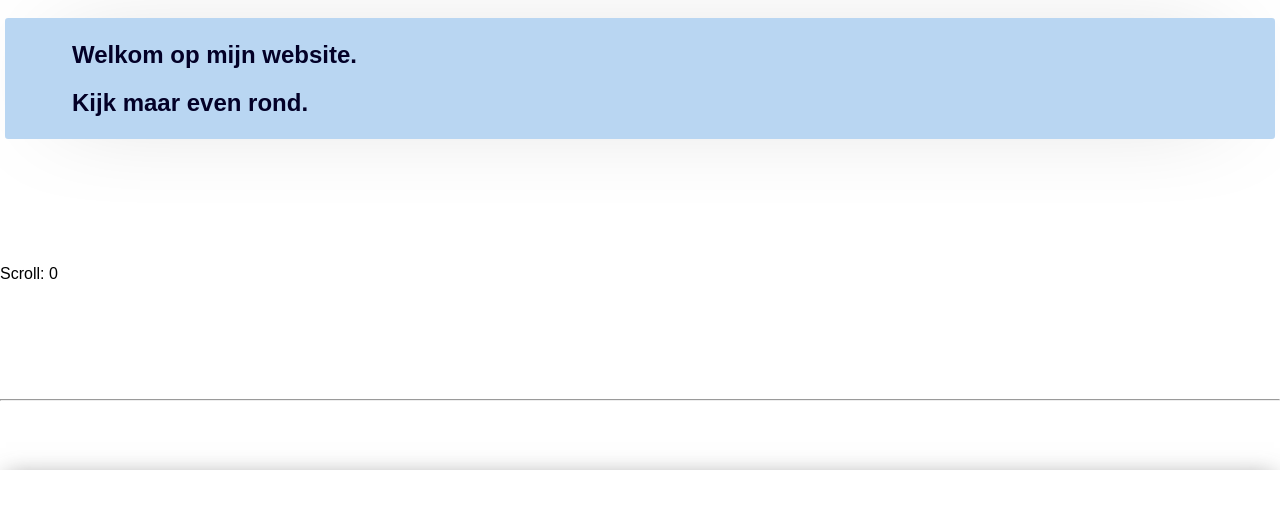
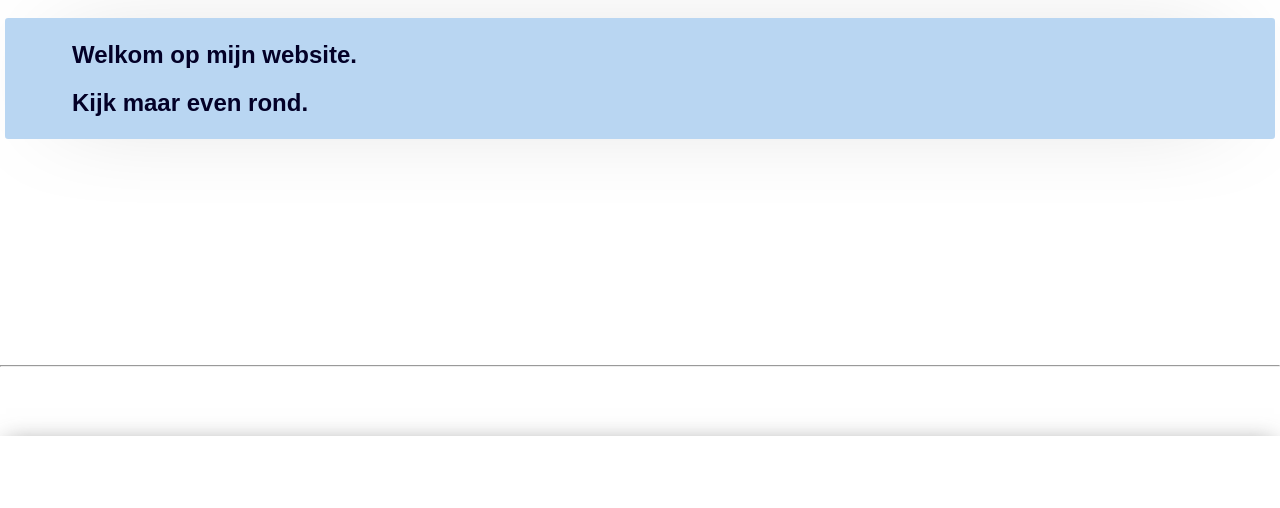
Before and after one commit to OscarNOW/old-website, a plain HTML site: page index.html in a window 1280 px wide. Shown: the part 100-608 px from the top of the page. Drawn offline with nearby package versions, Linux system fonts and the light colour scheme.

Commit message:
Bug fixing, Removing debugging

```diff
--- a/index.html
+++ b/index.html
@@ -45,7 +45,7 @@ body {
   color: #FFFFFF;
   border: 3px solid #2956A8;
   border-radius: 1vmax;
-  transition: box-shadow 0.5s, -webkit-box-shadow 0.5s, -moz-box-shadow 0.5s, border-radius 0.5s, text-align 0.5s, margin 0.5s, padding-top 0.5s, padding-bottom 0.5s, padding-left 0.5s, max-width 0.5s, border-radius 0.5s;
+  transition: box-shadow 0.5s, -webkit-box-shadow 0.5s, -moz-box-shadow 0.5s, border-radius 0.5s, text-align 0.5s, padding-top 0.5s, padding-bottom 0.5s, padding-left 0.5s, max-width 0.5s, border-radius 0.5s;
 
   -webkit-box-shadow: 0px 0px 100px -55px rgba(0,0,0,1);
   -moz-box-shadow: 0px 0px 100px -55px rgba(0,0,0,1);
@@ -134,6 +134,7 @@ body {
 
 ::-webkit-scrollbar {
     width: 0.5vw;
+    min-width: 10px;
 }
 /* Track */
 ::-webkit-scrollbar-track {
@@ -221,9 +222,8 @@ body {
   </div>
 
 
+  <!-- Debugging
   <p id="scroll">Gebruik een browser met 'JAVASCRIPT' om deze functie te gebruiken.</p>
-  <!-- Debugging
-
   <p id="IsSticky">Gebruik een browser met 'JAVASCRIPT' om deze functie te gebruiken.</p>
   -->
 
@@ -257,7 +257,7 @@ function getPositionElements(element) {
   return {x: element.x, y: element.y, height: element.height, width: element.width, top: element.top};
 }
 
-document.getElementById("scroll").innerHTML = "Scroll: " + window.pageYOffset;
+//document.getElementById("scroll").innerHTML = "Scroll: " + window.pageYOffset;
 //  document.getElementById("IsSticky").innerHTML = "IsSticky: " + header.classList.contains("sticky");
 
 function calcPointer(c) {
@@ -269,7 +269,7 @@ function calcPointer(c) {
 }
 
 function OnScroll() {
-  if (!(document.getElementById("scroll").innerHTML == "Scroll: " + window.pageYOffset)) {document.getElementById("scroll").innerHTML = "Scroll: " + window.pageYOffset;}
+//  if (!(document.getElementById("scroll").innerHTML == "Scroll: " + window.pageYOffset)) {document.getElementById("scroll").innerHTML = "Scroll: " + window.pageYOffset;}
 //    if (!(document.getElementById("IsSticky").innerHTML == "IsSticky: " + header.classList.contains("sticky"))) {document.getElementById("IsSticky").innerHTML = "IsSticky: " + header.classList.contains("sticky");}
   calcPointer(header);
   //stopScrollinng = getPositionElements(ssm).y - getPositionElements(header).top
```
